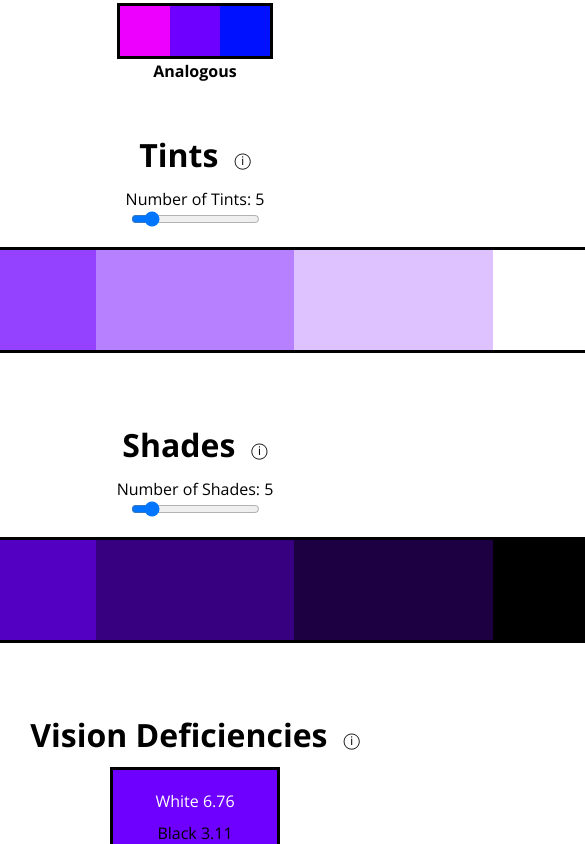
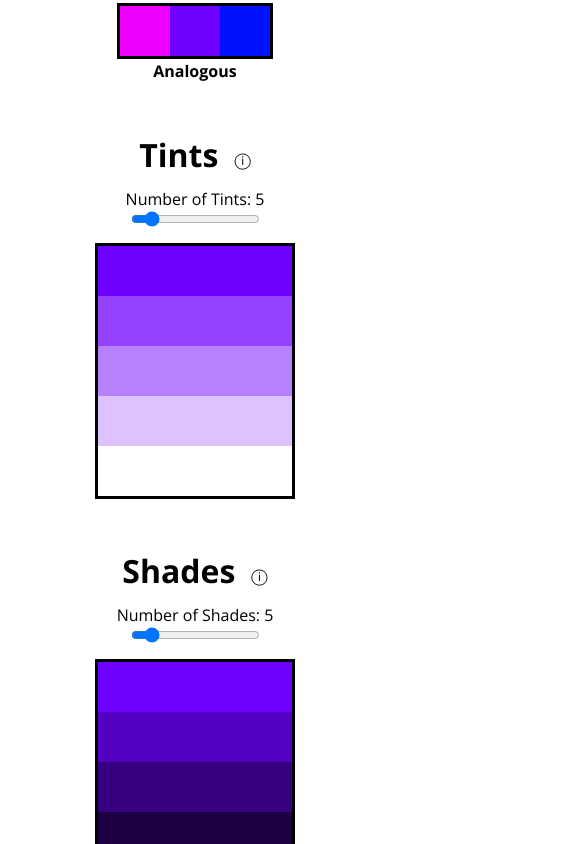
Before and after one commit to amandahinton/huetility, a React (Vite) app: page / in a window 390 px wide. Shown: the part 2340-3184 px from the top of the page, 585 px wide, since content can reach past the window. Built offline with nearby package versions, Linux system fonts and the light colour scheme.

Commit message:
make tints and shades responsice

```diff
--- a/src/components/scales/Scales.css
+++ b/src/components/scales/Scales.css
@@ -1,8 +1,9 @@
 .huetility-scales {
   display: flex;
   flex-direction: column;
-  justify-content: center;
   gap: 3rem;
+  max-width: 1000px;
+  width: 100%;
 }
 
 .huetility-shades,
@@ -20,10 +21,41 @@
 .huetility-scale-buttons-container {
   display: flex;
   justify-content: center;
-  margin: 20px;
-  max-width: 1000px;
+  margin-top: 1rem;
+  max-width: 100%;
 }
 
 .huetility-scale-button {
   height: 100px;
 }
+
+@media (max-width: 964px) {
+  .huetility-scales {
+    flex-direction: row;
+    justify-content: center;
+    max-width: 1000px;
+    width: 100%;
+    gap: 3rem;
+  }
+
+  .huetility-scale-buttons-container {
+    display: flex;
+    flex-direction: column;
+    width: 200px;
+  }
+
+  .huetility-scale-button {
+    width: 100% !important;
+    height: 50px !important;
+  }
+}
+
+@media (max-width: 564px) {
+  .huetility-scales {
+    flex-direction: column;
+    justify-content: center;
+    max-width: 1000px;
+    width: 100%;
+    gap: 3rem;
+  }
+}
```
